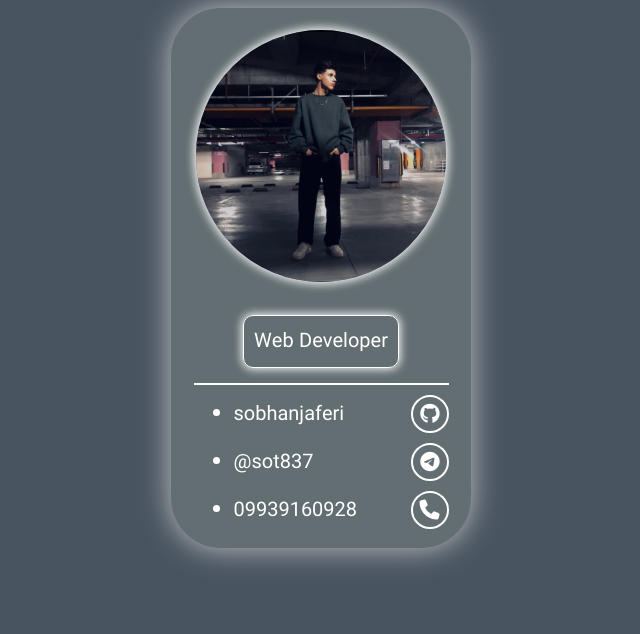
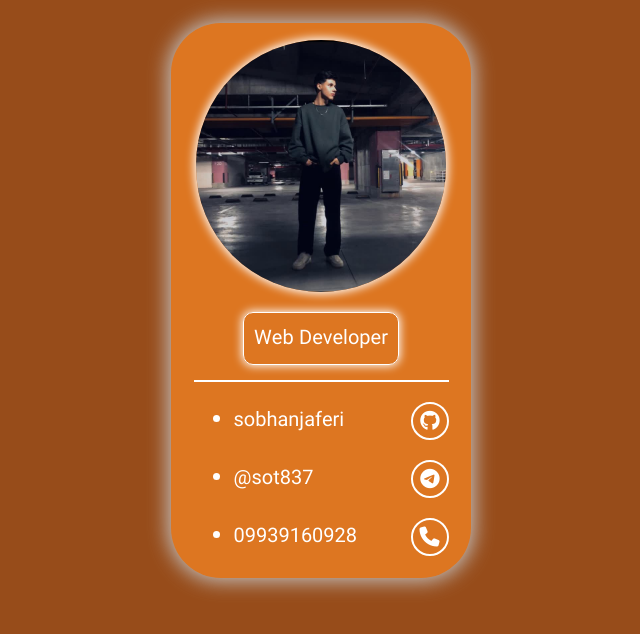
Before and after one commit to sobhanjaferi/visit-card, a plain HTML site: page index.html in a window 1280 px wide. Shown: the whole page, without its empty margins (319-959 px from the left). Drawn offline with Linux system fonts and the light colour scheme.

Commit message:
edit colors

```diff
--- a/home.css
+++ b/home.css
@@ -14,7 +14,7 @@ a{
 
 body{
     font-family: iran;
-    background-color: #485460;
+    background-color: #974c1a;
     display: flex;
     justify-content: center;
     align-items: center;
@@ -23,11 +23,12 @@ body{
 
 .container{
     margin: auto;
+    margin-top: 15px;
     border-radius: 50px;
-    box-shadow: 0px 0px 30px 0px #c3c3c3;
-    background-color: #636e72;
+    background-color: #dd7621;
+    box-shadow: 0px 0px 20px 3px #c3c3c3;
     width: 300px;
-    height: 540px;
+    height: 555px;
     display: flex;
     flex-direction: column;
     justify-content: space-between;
@@ -43,7 +44,7 @@ body{
 }
 
 .img img{
-    margin-top: 15px;
+    margin-top: 10px;
     width: 100%;
     border-radius: 300px;
     display: flex;
@@ -95,7 +96,6 @@ body{
 
 .text .ids{
     /* background-color: red; */
-    margin: auto;
     width: 100%;
     border-top: 2px solid white;
     font-size: 1em;
@@ -103,7 +103,7 @@ body{
 
 .text .ids .email , .github , .telegram , .number{
     /* background-color: red; */
-    margin: 10px auto;
+    margin: 20px auto;
     display: flex;
     flex-direction: row;
     justify-content: space-between;
```
Also changed, not shown: index.html (+0 -4 lines), imgs/photo18546480742.jpg (deleted).
